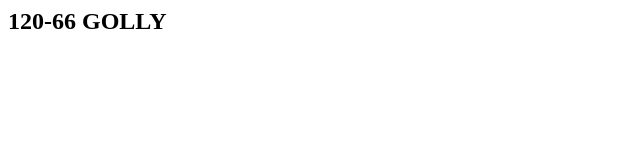
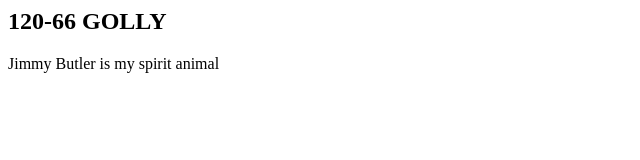
Before and after one commit to zapante/cse102, a plain HTML site: page index.html in a window 1280 px wide. Shown: the whole page, without its empty margins (0-640 px from the left). Drawn offline with Linux system fonts and the light colour scheme.

Commit message:
Update index.html
how to push

```diff
--- a/index.html
+++ b/index.html
@@ -5,5 +5,6 @@
 	</head>
 	<body>
 		<h2>120-66 GOLLY </h2>
+		<p>Jimmy Butler is my spirit animal</p>
 	</body>
 </html>
```
